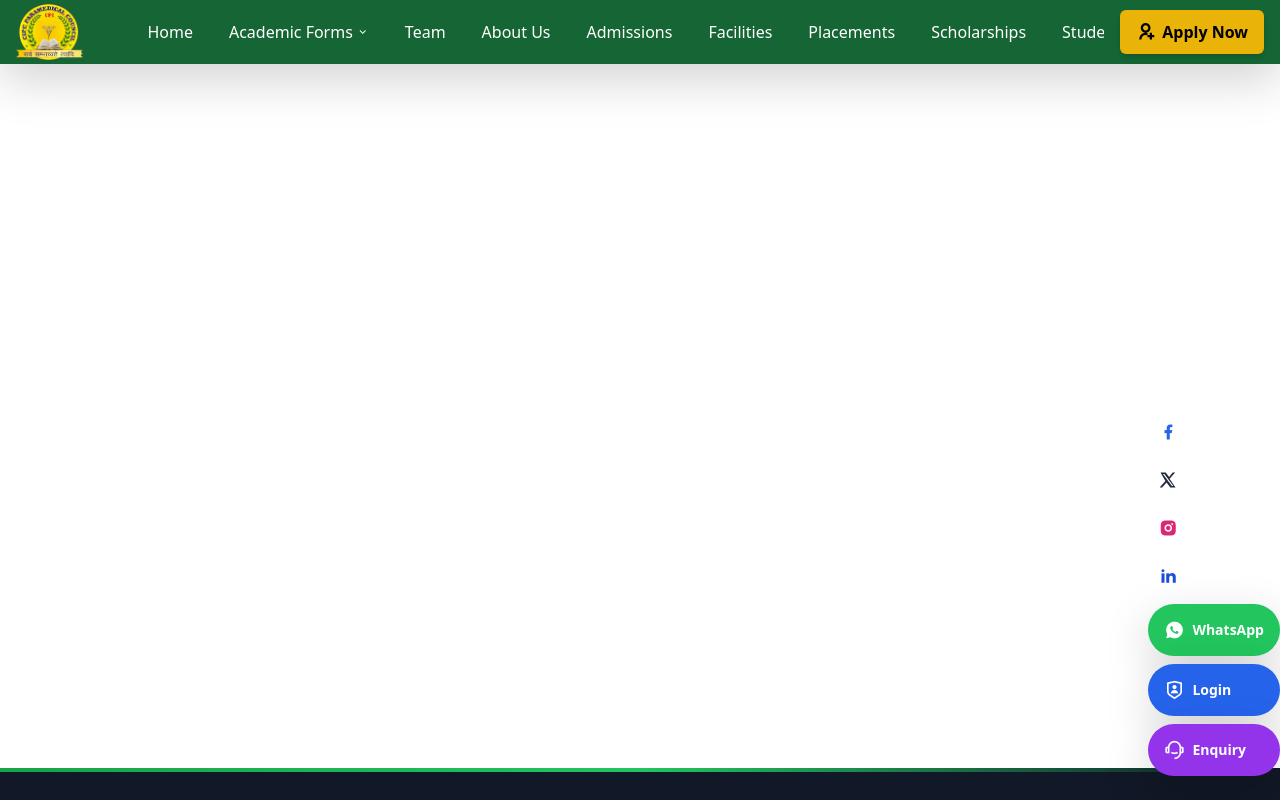
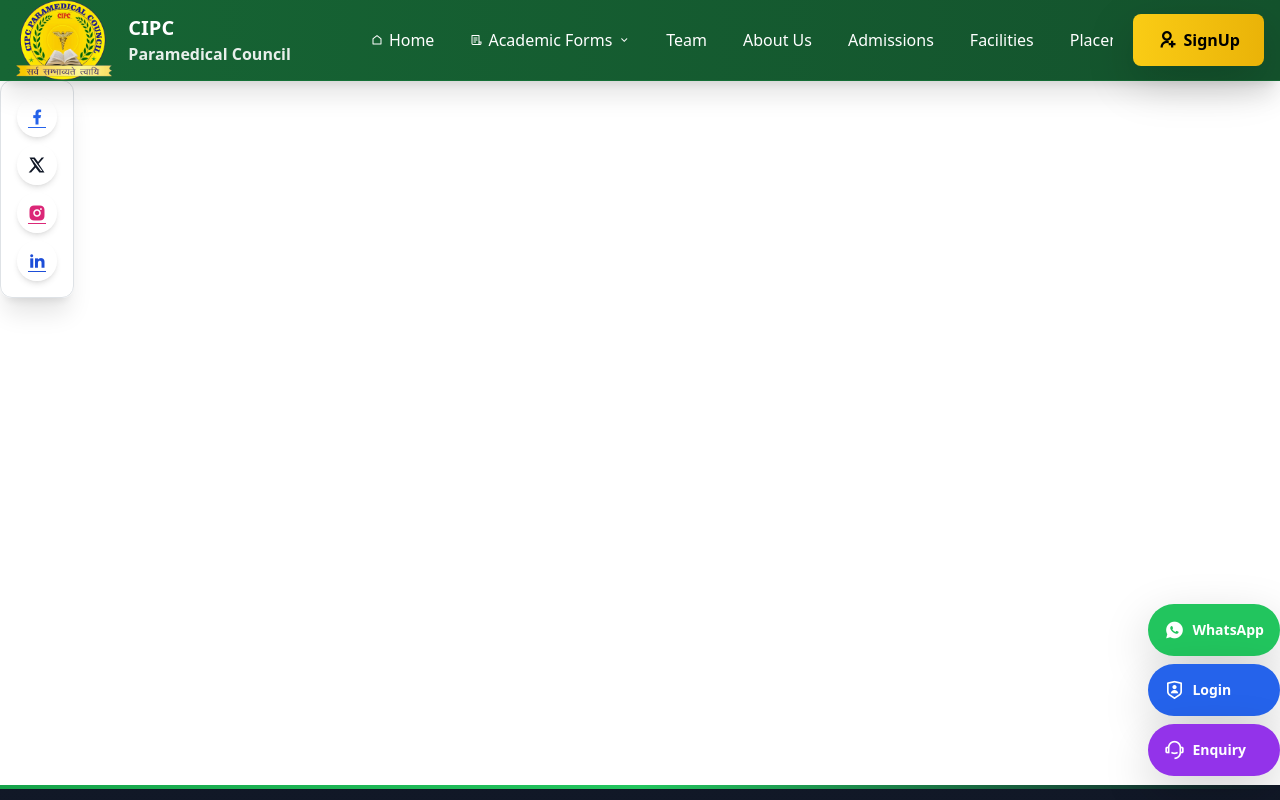
Before and after one commit to kunvarprabhat/cipc, an Angular app: page /login in a window 1280 px wide. Shown: the top 800 px of the page. Built offline with nearby package versions, Linux system fonts and the light colour scheme.

Commit message:
feat: Update button text from "Apply Now" to "SignUp" for clarity

```diff
--- a/src/app/Pages/Layout/Public/header/header.html
+++ b/src/app/Pages/Layout/Public/header/header.html
@@ -1,43 +1,55 @@
 <!-- Navigation Bar -->
-<nav class="bg-green-800 sticky top-0 z-50 shadow-lg border-0">
+<nav class="bg-gradient-to-r from-green-800 to-green-900 sticky top-0 z-50 shadow-xl border-b border-green-700/50">
   <div class="max-w-full mx-auto px-3 sm:px-4 md:px-6 lg:px-8">
-    <div class="flex justify-between items-center min-h-[56px] sm:min-h-[60px] md:min-h-[64px] relative">
+    <div class="flex justify-between items-center min-h-[60px] sm:min-h-[64px] md:min-h-[70px] relative">
       <!-- Mobile Menu Button -->
       <button (click)="toggleMenu()"
-        class="lg:hidden text-white p-2.5 hover:bg-green-700 rounded-md transition-colors focus:outline-none focus:ring-2 focus:ring-green-500 z-50 flex-shrink-0"
+        class="lg:hidden text-white p-2.5 hover:bg-green-700/50 rounded-lg transition-all duration-200 focus:outline-none focus:ring-2 focus:ring-green-400 focus:ring-offset-2 focus:ring-offset-green-800 z-50 flex-shrink-0"
         aria-label="Toggle menu"
         type="button">
-        <i class="ri text-xl sm:text-2xl" [ngClass]="isMenuOpen ? 'ri-close-line' : 'ri-menu-line'"></i>
+        <i class="ri text-2xl sm:text-3xl transition-transform duration-200" [ngClass]="isMenuOpen ? 'ri-close-line' : 'ri-menu-line'"></i>
       </button>
 
       <!-- Mobile/Tablet Logo/Title -->
       <div class="lg:hidden flex-1 text-center px-2 flex items-center justify-center min-w-0">
-        <a routerLink="/home" (click)="isMenuOpen && toggleMenu()" class="flex items-center justify-center no-underline hover:opacity-90 transition-opacity min-w-0">
-          <img src="Assets/logos/image.png" alt="CIPC Logo"
-               class="h-8 sm:h-10 w-auto max-w-[100px] sm:max-w-[120px] object-contain flex-shrink-0"
-               onerror="this.onerror=null; this.style.display='none';">
-          <span class="text-white font-bold text-sm sm:text-base md:text-lg ml-2 truncate">CIPC</span>
+        <a routerLink="/home"
+           (click)="isMenuOpen && toggleMenu()"
+           class="flex items-center justify-center no-underline hover:opacity-90 transition-opacity min-w-0 group">
+          <img src="Assets/logos/image.png"
+               alt="CIPC Paramedical Council Logo"
+               class="h-10 sm:h-12 md:h-14 w-auto max-w-[120px] sm:max-w-[140px] md:max-w-[160px] object-contain flex-shrink-0 group-hover:scale-105 transition-transform duration-200"
+               onerror="this.onerror=null; this.src='Assets/logos/image.png';">
+          <div class="ml-2 sm:ml-3 flex flex-col items-start">
+            <span class="text-white font-bold text-sm sm:text-base md:text-lg leading-tight">CIPC</span>
+            <span class="text-white/90 font-semibold text-xs sm:text-sm leading-tight hidden sm:block">Paramedical Council</span>
+          </div>
         </a>
       </div>
 
       <!-- Desktop Logo (Left Side) -->
-      <div class="hidden lg:flex items-center mr-4 xl:mr-6 flex-shrink-0">
-        <a routerLink="/home" class="flex items-center no-underline hover:opacity-90 transition-opacity">
-          <img src="Assets/logos/image.png" alt="CIPC Logo"
-               class="h-10 lg:h-12 xl:h-14 w-auto max-w-[140px] lg:max-w-[160px] xl:max-w-[180px] object-contain"
-               onerror="this.onerror=null; this.style.display='none';">
+      <div class="hidden lg:flex items-center mr-6 xl:mr-8 flex-shrink-0">
+        <a routerLink="/home"
+           class="flex items-center no-underline hover:opacity-90 transition-opacity group">
+          <img src="Assets/logos/image.png"
+               alt="CIPC Paramedical Council Logo"
+               class="h-14 lg:h-16 xl:h-20 w-auto max-w-[160px] lg:max-w-[180px] xl:max-w-[220px] object-contain group-hover:scale-105 transition-transform duration-200"
+               onerror="this.onerror=null; this.src='Assets/logos/image.png';">
+          <div class="ml-3 xl:ml-4 flex flex-col items-start">
+            <span class="text-white font-bold text-lg xl:text-xl leading-tight">CIPC</span>
+            <span class="text-white/90 font-semibold text-sm xl:text-base leading-tight">Paramedical Council</span>
+          </div>
         </a>
       </div>
 
       <!-- Desktop Navigation -->
-      <div class="hidden lg:flex items-center flex-1 justify-between ml-4 xl:ml-6 min-w-0">
+      <div class="hidden lg:flex items-center flex-1 justify-between ml-6 xl:ml-8 min-w-0">
         <!-- Navigation Items -->
-        <div class="flex items-center gap-0.5 xl:gap-1 overflow-x-auto scrollbar-hide flex-1 min-w-0">
+        <div class="flex items-center gap-1 xl:gap-2 overflow-x-auto scrollbar-hide flex-1 min-w-0">
           <a routerLink="/home"
-            routerLinkActive="bg-green-700"
+            routerLinkActive="bg-green-700/80"
             [routerLinkActiveOptions]="{exact: true}"
-            class="text-white hover:bg-green-700 px-2.5 lg:px-3 xl:px-4 py-2.5 lg:py-3 transition-colors duration-200 whitespace-nowrap font-medium text-sm xl:text-base active:bg-green-700 no-underline rounded-md flex-shrink-0">
-            Home
+            class="text-white hover:bg-green-700/60 px-3 lg:px-4 xl:px-5 py-2.5 lg:py-3 transition-all duration-200 whitespace-nowrap font-medium text-sm xl:text-base active:bg-green-700 no-underline rounded-lg flex-shrink-0 hover:shadow-md">
+            <i class="ri-home-line mr-1.5 text-xs"></i>Home
           </a>
 
           <!-- Academic Forms Dropdown -->
@@ -46,17 +58,19 @@
                (mouseleave)="isAcademicFormsOpen = false"
                (click)="$event.stopPropagation()">
             <button (click)="toggleAcademicForms()"
-              class="text-white hover:bg-green-700 px-2.5 lg:px-3 xl:px-4 py-2.5 lg:py-3 transition-colors duration-200 whitespace-nowrap font-medium text-sm xl:text-base flex items-center gap-1 rounded-md">
+              type="button"
+              class="text-white hover:bg-green-700/60 px-3 lg:px-4 xl:px-5 py-2.5 lg:py-3 transition-all duration-200 whitespace-nowrap font-medium text-sm xl:text-base flex items-center gap-1.5 rounded-lg hover:shadow-md">
+              <i class="ri-file-list-3-line text-xs"></i>
               <span class="hidden xl:inline">Academic Forms</span>
               <span class="xl:hidden">Forms</span>
               <i class="ri-arrow-down-s-line text-xs transition-transform duration-200" [ngClass]="{'rotate-180': isAcademicFormsOpen}"></i>
             </button>
             <div *ngIf="isAcademicFormsOpen"
-              class="absolute top-full left-0 mt-1 bg-white shadow-2xl rounded-lg w-[240px] py-2 z-[60] border border-gray-100">
+              class="absolute top-full left-0 mt-2 bg-white shadow-2xl rounded-xl w-[260px] py-2 z-[60] border border-gray-200 overflow-hidden">
               <a *ngFor="let form of academicForms"
                 [routerLink]="form.path"
                 (click)="closeAcademicForms()"
-                class="block px-4 py-2.5 text-gray-800 hover:bg-green-50 hover:text-green-700 transition-colors cursor-pointer text-sm font-medium no-underline">
+                class="block px-4 py-3 text-gray-800 hover:bg-green-50 hover:text-green-700 transition-all duration-200 cursor-pointer text-sm font-medium no-underline border-l-4 border-transparent hover:border-green-600">
                 <i class="ri-file-edit-line mr-2 text-green-600"></i>
                 {{form.name}}
               </a>
@@ -66,8 +80,8 @@
           <ng-container *ngFor="let item of navItems; let i = index">
             <a *ngIf="i > 0"
               [routerLink]="item.path"
-              routerLinkActive="bg-green-700"
-              class="text-white hover:bg-green-700 px-2.5 lg:px-3 xl:px-4 py-2.5 lg:py-3 transition-colors duration-200 whitespace-nowrap font-medium text-sm xl:text-base active:bg-green-700 no-underline rounded-md flex-shrink-0">
+              routerLinkActive="bg-green-700/80"
+              class="text-white hover:bg-green-700/60 px-3 lg:px-4 xl:px-5 py-2.5 lg:py-3 transition-all duration-200 whitespace-nowrap font-medium text-sm xl:text-base active:bg-green-700 no-underline rounded-lg flex-shrink-0 hover:shadow-md">
               {{item.name}}
             </a>
           </ng-container>
@@ -75,51 +89,60 @@
 
         <!-- Apply Now Button -->
         <button (click)="openLogin('student')"
-          class="bg-yellow-500 hover:bg-yellow-400 active:bg-yellow-600 text-black px-3 lg:px-4 xl:px-5 py-2 lg:py-2.5 xl:py-3 rounded-md font-bold transition-all duration-200 whitespace-nowrap flex items-center gap-2 text-sm xl:text-base shadow-md hover:shadow-lg ml-2 xl:ml-4 cursor-pointer flex-shrink-0">
+          type="button"
+          class="bg-gradient-to-r from-yellow-400 to-yellow-500 hover:from-yellow-500 hover:to-yellow-600 active:from-yellow-600 active:to-yellow-700 text-black px-4 lg:px-5 xl:px-6 py-2.5 lg:py-3 rounded-lg font-bold transition-all duration-200 whitespace-nowrap flex items-center gap-2 text-sm xl:text-base shadow-lg hover:shadow-xl ml-3 xl:ml-5 cursor-pointer flex-shrink-0 transform hover:scale-105">
           <i class="ri-user-add-line text-base lg:text-lg"></i>
-          <span class="hidden lg:inline">Apply Now</span>
-          <span class="lg:hidden">Apply</span>
+          <span class="hidden lg:inline">SignUp</span>
+          <span class="lg:hidden">SignUp</span>
         </button>
       </div>
     </div>
 
     <!-- Mobile Menu -->
     <div *ngIf="isMenuOpen"
-      class="lg:hidden bg-green-800 pb-4 transition-all duration-300 ease-in-out border-t border-green-700/50 max-h-[calc(100vh-64px)] overflow-y-auto overscroll-contain">
+      class="lg:hidden bg-gradient-to-b from-green-800 to-green-900 pb-6 transition-all duration-300 ease-in-out border-t border-green-700/50 max-h-[calc(100vh-70px)] overflow-y-auto overscroll-contain shadow-inner">
       <!-- Mobile Menu Logo -->
-      <div class="px-4 py-3 border-b border-green-700/50 mb-2">
-        <a routerLink="/home" (click)="toggleMenu()" class="flex items-center justify-center no-underline">
-          <img src="Assets/logos/image.png" alt="CIPC Logo"
-               class="h-12 w-auto max-w-[140px] object-contain"
-               onerror="this.onerror=null; this.style.display='none';">
+      <div class="px-4 py-4 border-b border-green-700/50 mb-3 bg-green-800/50">
+        <a routerLink="/home"
+           (click)="toggleMenu()"
+           class="flex items-center justify-center no-underline group">
+          <img src="Assets/logos/image.png"
+               alt="CIPC Paramedical Council Logo"
+               class="h-16 w-auto max-w-[180px] object-contain group-hover:scale-105 transition-transform duration-200"
+               onerror="this.onerror=null; this.src='Assets/logos/image.png';">
+          <div class="ml-3 flex flex-col items-start">
+            <span class="text-white font-bold text-lg leading-tight">CIPC</span>
+            <span class="text-white/90 font-semibold text-sm leading-tight">Paramedical Council</span>
+          </div>
         </a>
       </div>
 
       <!-- Navigation Links -->
       <a routerLink="/home"
         (click)="toggleMenu()"
-        routerLinkActive="bg-green-700"
+        routerLinkActive="bg-green-700/80"
         [routerLinkActiveOptions]="{exact: true}"
-        class="block text-white hover:bg-green-700 px-4 py-3 border-t border-green-700/50 transition-colors duration-200 text-sm sm:text-base active:bg-green-700 no-underline font-medium">
-        <i class="ri-home-line mr-2 text-base"></i> Home
+        class="block text-white hover:bg-green-700/60 px-5 py-3.5 border-b border-green-700/30 transition-all duration-200 text-base sm:text-lg active:bg-green-700 no-underline font-medium">
+        <i class="ri-home-line mr-3 text-lg"></i> Home
       </a>
 
       <!-- Academic Forms Mobile Dropdown -->
-      <div class="border-t border-green-700/50">
+      <div class="border-b border-green-700/30">
         <button (click)="toggleAcademicFormsMobile()"
           type="button"
-          class="w-full text-left text-white hover:bg-green-700 px-4 py-3 transition-colors duration-200 text-sm sm:text-base flex items-center justify-between font-medium">
+          class="w-full text-left text-white hover:bg-green-700/60 px-5 py-3.5 transition-all duration-200 text-base sm:text-lg flex items-center justify-between font-medium">
           <span class="flex items-center">
-            <i class="ri-file-list-3-line mr-2 text-base"></i> Academic Forms
+            <i class="ri-file-list-3-line mr-3 text-lg"></i> Academic Forms
           </span>
-          <i class="ri-arrow-down-s-line text-sm transition-transform duration-200" [ngClass]="{'rotate-180': isAcademicFormsMobileOpen}"></i>
+          <i class="ri-arrow-down-s-line text-base transition-transform duration-200" [ngClass]="{'rotate-180': isAcademicFormsMobileOpen}"></i>
         </button>
-        <div *ngIf="isAcademicFormsMobileOpen" class="bg-green-900/50 border-t border-green-700/30">
+        <div *ngIf="isAcademicFormsMobileOpen"
+             class="bg-green-900/40 border-t border-green-700/30">
           <a *ngFor="let form of academicForms"
             [routerLink]="form.path"
             (click)="closeMobileMenu()"
-            class="block text-white hover:bg-green-700 px-8 py-2.5 transition-colors duration-200 text-sm cursor-pointer no-underline font-medium">
-            <i class="ri-file-edit-line mr-2 text-green-300"></i>
+            class="block text-white/90 hover:text-white hover:bg-green-700/60 px-10 py-3 transition-all duration-200 text-sm sm:text-base cursor-pointer no-underline font-medium border-l-4 border-transparent hover:border-green-400">
+            <i class="ri-file-edit-line mr-3 text-green-300"></i>
             {{form.name}}
           </a>
         </div>
@@ -129,18 +152,18 @@
         <a *ngIf="i > 0"
           [routerLink]="item.path"
           (click)="toggleMenu()"
-          routerLinkActive="bg-green-700"
-          class="block text-white hover:bg-green-700 px-4 py-3 border-t border-green-700/50 transition-colors duration-200 text-sm sm:text-base active:bg-green-700 no-underline font-medium">
-          <i class="ri-arrow-right-line mr-2 text-xs"></i> {{item.name}}
+          routerLinkActive="bg-green-700/80"
+          class="block text-white hover:bg-green-700/60 px-5 py-3.5 border-b border-green-700/30 transition-all duration-200 text-base sm:text-lg active:bg-green-700 no-underline font-medium">
+          <i class="ri-arrow-right-line mr-3 text-sm"></i> {{item.name}}
         </a>
       </ng-container>
 
       <!-- Apply Now Button in Mobile Menu -->
-      <div class="px-4 pt-4 pb-2 border-t border-green-700/50 mt-2">
+      <div class="px-4 pt-5 pb-3 border-t border-green-700/50 mt-3">
         <button (click)="openLogin('student'); toggleMenu()"
           type="button"
-          class="w-full text-center bg-yellow-500 hover:bg-yellow-400 active:bg-yellow-600 text-black px-6 py-3 rounded-lg font-bold transition-colors duration-200 shadow-md text-sm sm:text-base cursor-pointer">
-          <i class="ri-user-add-line mr-2"></i> Apply Now
+          class="w-full text-center bg-gradient-to-r from-yellow-400 to-yellow-500 hover:from-yellow-500 hover:to-yellow-600 active:from-yellow-600 active:to-yellow-700 text-black px-6 py-4 rounded-xl font-bold transition-all duration-200 shadow-lg hover:shadow-xl text-base sm:text-lg cursor-pointer transform active:scale-95">
+          <i class="ri-user-add-line mr-2 text-lg"></i> SignUp
         </button>
       </div>
     </div>
--- a/src/app/Pages/Layout/Public/public-layout/public-layout.html
+++ b/src/app/Pages/Layout/Public/public-layout/public-layout.html
@@ -11,32 +11,74 @@
 
 <!-- Floating Action Buttons - Available on all public pages -->
 <div
-  class="fixed right-3 sm:right-0 bottom-4 sm:bottom-6 flex flex-col gap-2 sm:gap-3 z-40 [&_a]:no-underline [&_a:hover]:no-underline">
-  <!-- Social Media Links -->
-  <div class="flex flex-col gap-2">
+  class="fixed left-3 sm:left-0 top-20 sm:top-26 z-40">
+
+  <div
+    class="flex flex-col gap-2 p-3 rounded-xl
+           bg-white/20 backdrop-blur-lg
+           border border-white/30 shadow-xl
+           hover:bg-white/30 transition-all duration-300">
+
+    <!-- Facebook -->
     <a href="#" target="_blank" rel="noopener noreferrer"
-      class="w-10 h-10 flex items-center justify-center text-blue-600 hover:text-blue-700 hover:bg-blue-50 rounded-full transition-all duration-300 hover:scale-110"
+      class="w-10 h-10 flex items-center justify-center
+             text-blue-600 hover:text-blue-700
+             bg-white/50 hover:bg-white
+             rounded-full shadow-md
+             transition-all duration-300 hover:scale-110"
       title="Facebook">
       <i class="ri-facebook-fill text-lg"></i>
     </a>
+
+    <!-- X (Twitter) -->
     <a href="#" target="_blank" rel="noopener noreferrer"
-      class="w-10 h-10 flex items-center justify-center text-gray-800 hover:text-gray-900 hover:bg-gray-100 rounded-full transition-all duration-300 hover:scale-110"
-      title="Twitter/X">
-      <svg xmlns="http://www.w3.org/2000/svg" width="18" height="18" viewBox="0 0 24 24" fill="currentColor">
+      class="w-10 h-10 flex items-center justify-center
+             text-gray-900 hover:text-black
+             bg-white/50 hover:bg-white
+             rounded-full shadow-md
+             transition-all duration-300 hover:scale-110"
+      title="Twitter / X">
+      <svg xmlns="http://www.w3.org/2000/svg" width="18" height="18"
+        viewBox="0 0 24 24" fill="currentColor">
         <path
           d="M18.244 2H21.5l-7.36 8.398L22 22h-6.832l-5.088-6.656L4.1 22H.834l7.732-8.825L2 2h6.91l4.552 6.063L18.244 2Zm-1.087 18h1.913L7.175 4h-2Z" />
       </svg>
     </a>
+
+    <!-- Instagram -->
     <a href="#" target="_blank" rel="noopener noreferrer"
-      class="w-10 h-10 flex items-center justify-center text-pink-600 hover:text-pink-700 hover:bg-pink-50 rounded-full transition-all duration-300 hover:scale-110"
+      class="w-10 h-10 flex items-center justify-center
+             text-pink-600 hover:text-pink-700
+             bg-white/50 hover:bg-white
+             rounded-full shadow-md
+             transition-all duration-300 hover:scale-110"
       title="Instagram">
-      <i class="ri-instagram-fill text-lg "></i>
+      <i class="ri-instagram-fill text-lg"></i>
     </a>
+
+    <!-- LinkedIn -->
     <a href="#" target="_blank" rel="noopener noreferrer"
-      class="w-10 h-10 flex items-center justify-center text-blue-700 hover:text-blue-800 hover:bg-blue-50 rounded-full transition-all duration-300 hover:scale-110"
+      class="w-10 h-10 flex items-center justify-center
+             text-blue-700 hover:text-blue-800
+             bg-white/50 hover:bg-white
+             rounded-full shadow-md
+             transition-all duration-300 hover:scale-110"
       title="LinkedIn">
       <i class="ri-linkedin-fill text-lg"></i>
     </a>
+  </div>
+</div>
+
+
+
+
+
+<!-- Floating Action Buttons - Available on all public pages -->
+<div
+  class="fixed right-3 sm:right-0 bottom-4 sm:bottom-6 flex flex-col gap-2 sm:gap-3 z-40 [&_a]:no-underline [&_a:hover]:no-underline">
+  <!-- Social Media Links -->
+  <div class="flex flex-col gap-2">
+
   </div>
 
   <!-- WhatsApp Button -->
```
